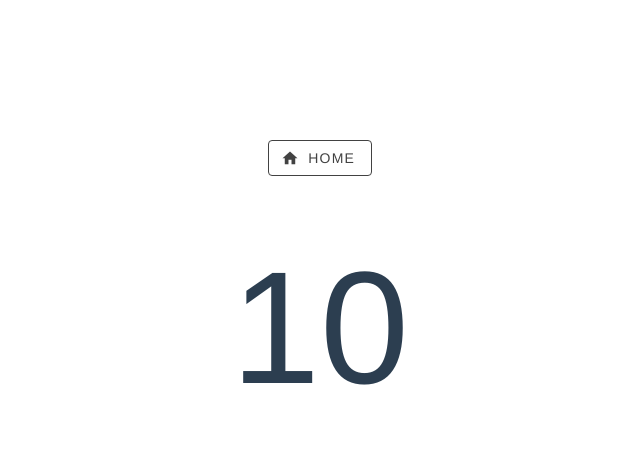
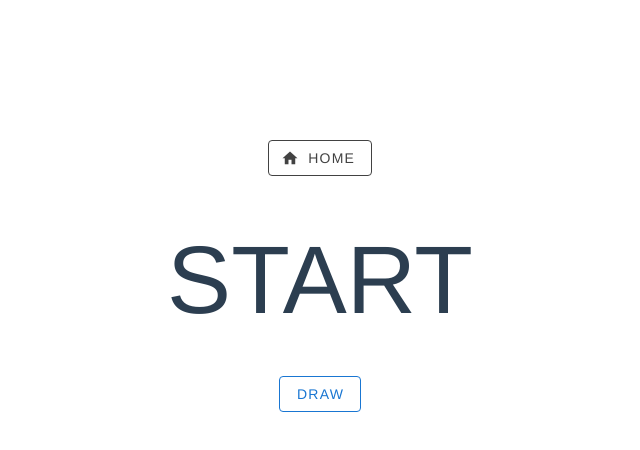
Before and after one commit to AZKZ/bingo, a Vue app: page / in a window 1280 px wide. Both pictures are taken after a click on the button "HOST". Shown: the top 450 px of the page, without its empty margins (320-960 px from the left). Built offline with nearby package versions, Linux system fonts and the light colour scheme.

Commit message:
ホスト画面基本機能の実装

```diff
--- a/src/components/Host.vue
+++ b/src/components/Host.vue
@@ -1,16 +1,72 @@
 <template>
-  <span id='number'>10</span>
+  <div id='host'>
+      <p id='number'>{{number}}</p>
+      <v-btn class='ma-2' outlined color='primary' v-on:click='drawNumber'>Draw</v-btn>
+        <v-row class='ma-2' no-gutters>
+          <v-col v-for='n in drawnNumbers.length' :key='n' cols="2" md='1'>
+            <v-card outlined tile >
+              <span class='drawn-number'>{{drawnNumbers[n-1]}}</span>
+            </v-card>
+          </v-col>
+        </v-row>
+    </div>
 </template>
 
 <script>
 export default {
-  name: 'Host'
+  name: 'Host',
+  data: function () {
+    return {
+      number: 'START',
+      drawnNumbers: []
+    }
+  },
+  methods: {
+    drawNumber: function () {
+      // 現在の数字を既出配列に追加
+      // 初期値が文字のため数値チェック
+      if (!isNaN(this.number)) {
+        this.drawnNumbers.push(this.number)
+        // 数字の昇順で並べ替え
+        this.drawnNumbers.sort(function (a, b) {
+          if (a < b) return -1
+          if (a > b) return 1
+          return 0
+        })
+      }
+
+      // 全部引いた場合、ENDにする
+      if (this.drawnNumbers.length >= 75) {
+        this.number = 'END'
+        return
+      }
+
+      // 次の数字にランダム値を設定
+      let nextNumber = this.getRandomNumber()
+
+      // 既出ではない数字が出るまで繰り返す
+      while (this.drawnNumbers.includes(nextNumber)) {
+        nextNumber = this.getRandomNumber()
+      }
+
+      // ビューの数字を変更する
+      this.number = nextNumber
+    },
+    getRandomNumber: function () {
+      const min = 1
+      const max = 75
+      return Math.floor(min + Math.random() * (max - min + 1))
+    }
+  }
 }
 </script>
 
 <style>
 #number {
-  text-align: center;
-  font-size: 1000%;
+  font-size: 600%;
 }
+.drawn-number {
+  font-size:300%;
+}
+
 </style>
```
